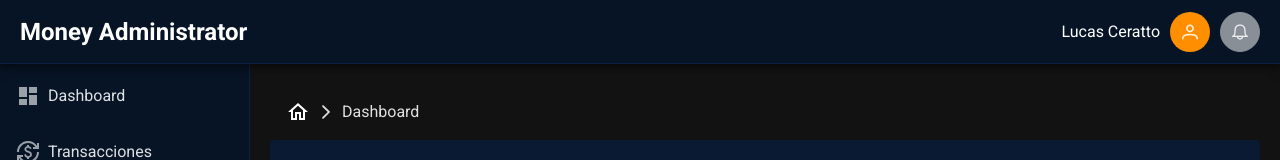
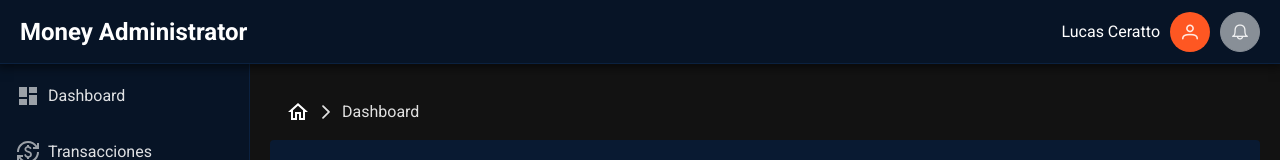
Before and after one commit to lucerattow/MoneyAdministrator-PrimeReact, a React (Create React App) app: page / in a window 1280 px wide. Shown: the top 160 px of the page. Built offline with nearby package versions, Linux system fonts and the light colour scheme.

Commit message:
MON-15 Cambio el primary color

```diff
--- a/src/styles/themes/_config.scss
+++ b/src/styles/themes/_config.scss
@@ -5,7 +5,7 @@ $_lighten: 20%;
 $_textColor: rgba(#fff, .87);
 $_fontFamily: Roboto, Helvetica, Arial, sans-serif, "Apple Color Emoji", "Segoe UI Emoji", "Segoe UI Symbol" !default;
 
-$_primaryColor:               #ff8f00;
+$_primaryColor:               #fe5722; //#ff8f00;
 $_primaryTextColor:           $_textColor; //#1c2127
 $_secondaryButtonBg:          #888f97;
 $_infoButtonBg:               #3B82F6;
```
